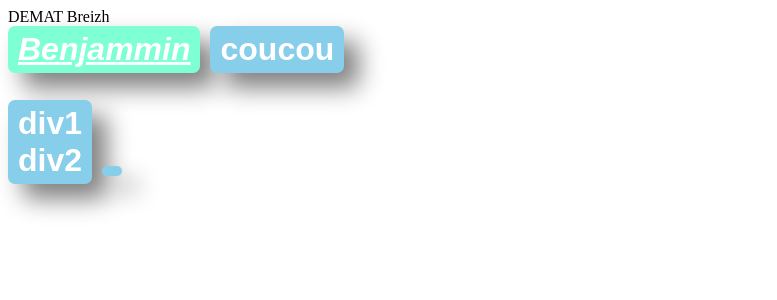
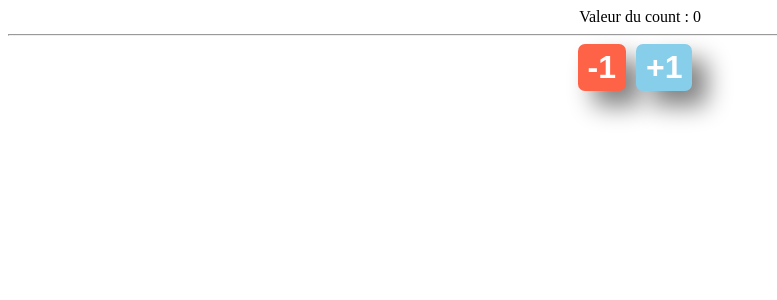
Before and after one commit to champix56/2025-10-08-tjspa, a React (Vite) app: page / in a window 1280 px wide. Shown: the top 300 px of the page, without its empty margins (0-777 px from the left). Built offline with nearby package versions, Linux system fonts and the light colour scheme.

Commit message:
gestion usetState + useEffect

```diff
--- a/src/components/App/App.tsx
+++ b/src/components/App/App.tsx
@@ -1,35 +1,43 @@
 import "./App.css";
 import Button from "../ui/Button/Button.jsx";
-
+import { useEffect, useState } from "react";
 import "./App.css";
 const App = () => {
+  const [counter, setCounter] = useState(-100);
+  useEffect(() => {
+    setCounter(0);
+   console.log('mount',counter)
+  }, []);
+  useEffect(() => {
+   console.log('useEffect->',counter)
+  }, [counter]);
+  useEffect(() => {
+    console.log('all refresh mount and unmount');
+
+  });
   return (
-    <>
-      <div>DEMAT Breizh</div>
+    <div style={{ textAlign: "center" }}>
+      <div>Valeur du count : {counter}</div>
+      <hr />
       <Button
-        bgcolor="aquamarine"
-        type="button"
-        style={{
-          textDecoration: "underline",
-          fontStyle: "italic",
-          backgroundColor: "grey",
-        }}
-        clickAction={(unArg) => {
-          console.trace(unArg);
+        bgcolor="tomato"
+        clickAction={() => {
+          setCounter(counter - 1);
+          console.log(counter);
         }}
       >
-        Benjammin
+        -1
       </Button>
-      <Button bgcolor="skyblue">
-        <div>coucou</div>
+      <Button
+        bgcolor="skyblue"
+        clickAction={() => {
+          setCounter(counter + 1);
+          console.log(counter);
+        }}
+      >
+        +1
       </Button>
-      <br />
-      <Button>
-        <div>div1</div>
-        <div>div2</div>
-      </Button>
-      <Button />
-    </>
+    </div>
   );
 };
 
--- a/src/components/ui/Button/Button.tsx
+++ b/src/components/ui/Button/Button.tsx
@@ -17,7 +17,7 @@ const Button: React.FC<IButtonProps> = ({
   const buttonOnClick = (
     evt: React.MouseEvent<HTMLButtonElement, MouseEvent>
   ) => {
-    console.log("button clicked", evt);
+    //console.log("button clicked", evt);
     if (clickAction) {
       clickAction("on m'a violement cliquer dessus");
     }
```
Also changed, not shown: src/components/App/App2.tsx (added).
